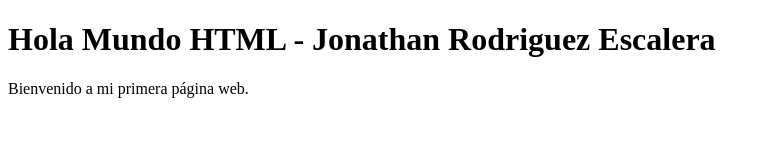
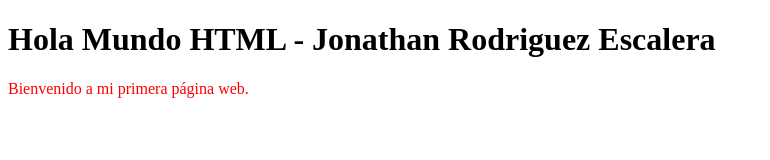
Before and after one commit to jonathanrodriguez21/hola-mundo-html, a plain HTML site: page index.html in a window 1280 px wide. Shown: the whole page, without its empty margins (0-770 px from the left). Drawn offline with Linux system fonts and the light colour scheme.

Commit message:
Modificacion estilo parrafo

```diff
--- a/index.html
+++ b/index.html
@@ -8,6 +8,6 @@
 </head>
 <body>
 	<h1>Hola Mundo HTML - Jonathan Rodriguez Escalera</h1>
-	<p> Bienvenido a mi primera página web.</p>
+	<p style="color: red;"> Bienvenido a mi primera página web.</p>
 </body>
 </html>
```
